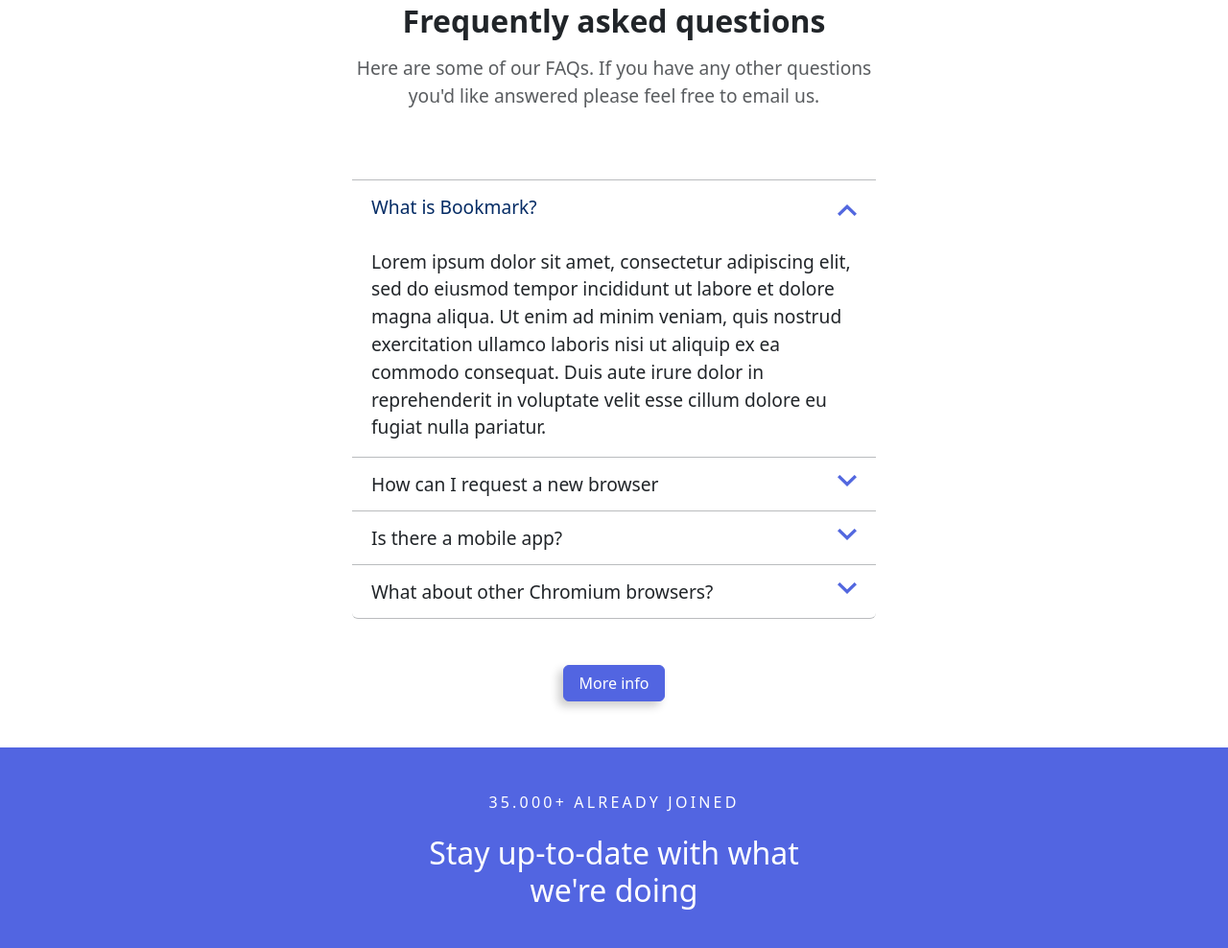
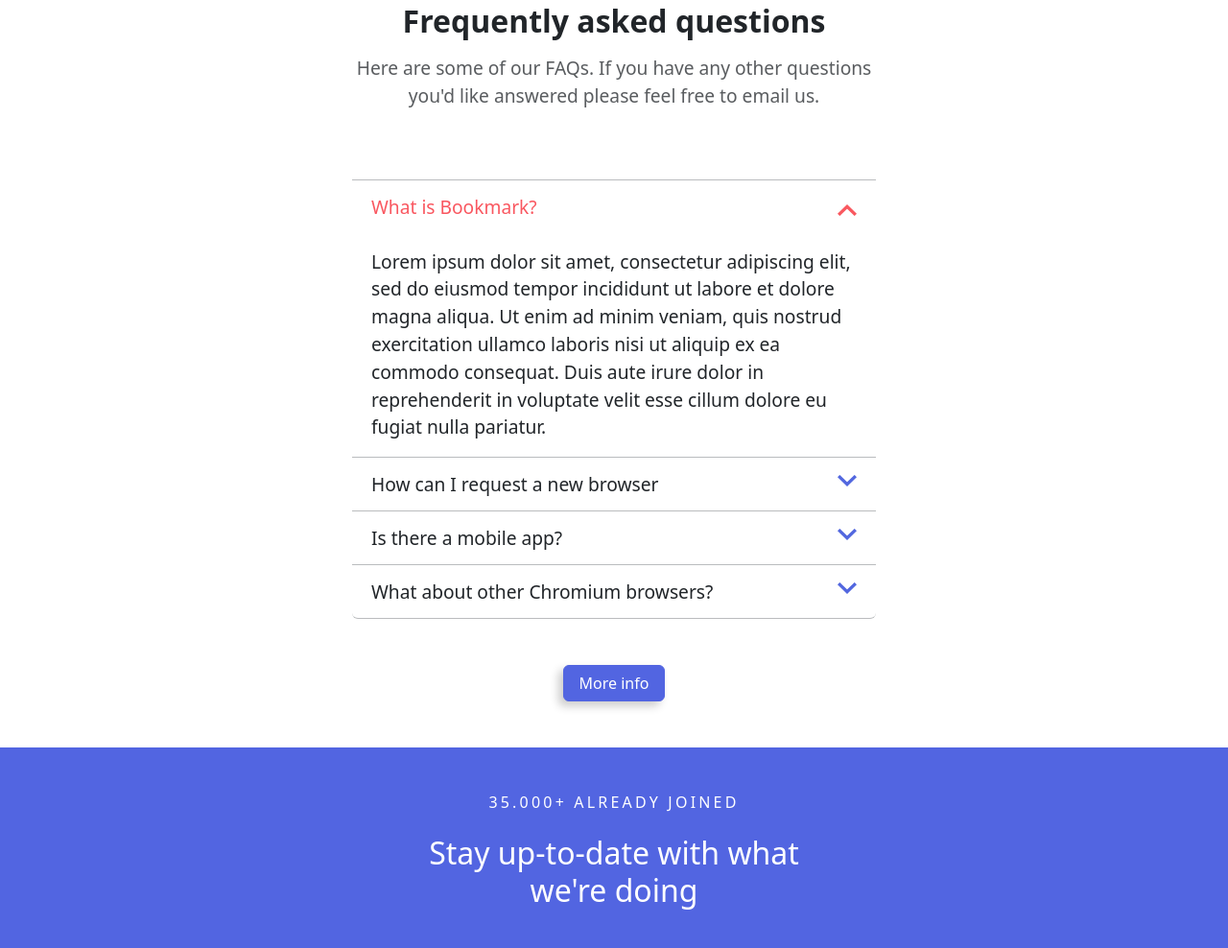
Before and after one commit to ivanetierra/Lliurament-1.2, a website: page index.html in a window 1280 px wide. Shown: the part 2170-3158 px from the top of the page at 96% size. Drawn offline with nearby package versions, Linux system fonts and the light colour scheme.

Commit message:
change arrow color when accordion button is focused

```diff
--- a/styles.scss
+++ b/styles.scss
@@ -214,8 +214,15 @@
   border-bottom: 1px solid #babcbe;
 }
 
-.accordion-button:hover {
-  color: $secondary;
+.accordion-button {
+  &:not(.collapsed) {
+    --bs-accordion-btn-icon: url("./images/icon-arrow.svg");
+    filter: invert(64%) sepia(74%) saturate(3102%) hue-rotate(321deg) brightness(95%) contrast(106%);
+  }
+
+  &:hover {
+    color: $secondary;
+  }
 }
 
 //form
```
Also changed, not shown: styles.css, 1 other file.
